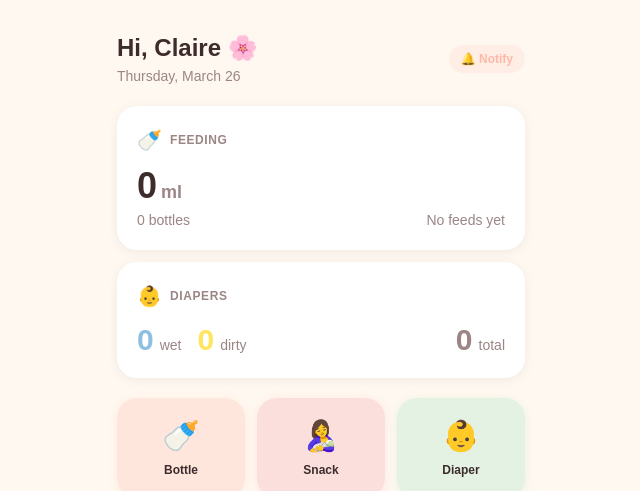
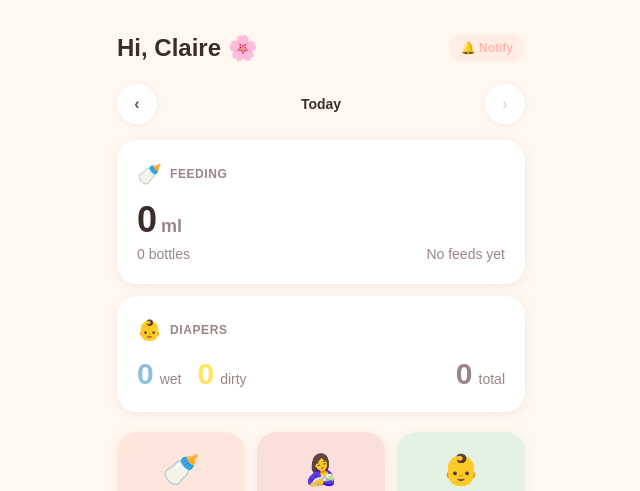
Before and after one commit to lkingl123/claire-tracker, a Next.js app: page / in a window 1280 px wide. Shown: the top 491 px of the page, without its empty margins (319-959 px from the left). Built offline with nearby package versions, Linux system fonts and the light colour scheme; no server answers; the database is empty.

Commit message:
add date navigator to view historical logs

```diff
--- a/src/app/page.tsx
+++ b/src/app/page.tsx
@@ -4,8 +4,10 @@ import { useState, useEffect, useCallback } from "react";
 import { supabase } from "@/lib/supabase";
 import { Feeding, Diaper } from "@/lib/types";
 import { setupNotifications, startFeedReminder } from "@/lib/notifications";
+import { isToday, startOfDay, endOfDay } from "date-fns";
 import Dashboard from "@/components/Dashboard";
 import Timeline from "@/components/Timeline";
+import DateNav from "@/components/DateNav";
 import BottleFeedModal from "@/components/BottleFeedModal";
 import BreastSnackModal from "@/components/BreastSnackModal";
 import DiaperModal from "@/components/DiaperModal";
@@ -18,45 +20,55 @@ export default function Home() {
   const [modal, setModal] = useState<Modal>(null);
   const [loading, setLoading] = useState(true);
   const [notificationsEnabled, setNotificationsEnabled] = useState(false);
+  const [selectedDate, setSelectedDate] = useState<Date>(new Date());
+
+  const isViewingToday = isToday(selectedDate);
 
   const loadData = useCallback(async () => {
-    const todayStart = new Date();
-    todayStart.setHours(0, 0, 0, 0);
+    const dayStart = startOfDay(selectedDate).toISOString();
+    const dayEnd = endOfDay(selectedDate).toISOString();
 
     const [feedRes, diaperRes] = await Promise.all([
       supabase
         .from("feedings")
         .select("*")
-        .gte("fed_at", todayStart.toISOString())
+        .gte("fed_at", dayStart)
+        .lte("fed_at", dayEnd)
         .order("fed_at", { ascending: false }),
       supabase
         .from("diapers")
         .select("*")
-        .gte("changed_at", todayStart.toISOString())
+        .gte("changed_at", dayStart)
+        .lte("changed_at", dayEnd)
         .order("changed_at", { ascending: false }),
     ]);
 
     if (feedRes.data) setFeedings(feedRes.data);
     if (diaperRes.data) setDiapers(diaperRes.data);
     setLoading(false);
-  }, []);
+  }, [selectedDate]);
 
   useEffect(() => {
+    setLoading(true);
     loadData();
+
+    // Only poll if viewing today
+    if (isViewingToday) {
       const interval = setInterval(loadData, 30000);
       return () => clearInterval(interval);
-  }, [loadData]);
+    }
+  }, [loadData, isViewingToday]);
 
   useEffect(() => {
     setupNotifications().then(setNotificationsEnabled);
   }, []);
 
   useEffect(() => {
-    if (feedings.length > 0) {
+    if (feedings.length > 0 && isViewingToday) {
       const lastFeed = new Date(feedings[0].fed_at);
       startFeedReminder(lastFeed, 180);
     }
-  }, [feedings]);
+  }, [feedings, isViewingToday]);
 
   const handleBottleFeed = async (ml: number) => {
     setModal(null);
@@ -111,18 +123,9 @@ export default function Home() {
       {/* Header */}
       <div className="px-5 pt-8 pb-2">
         <div className="flex items-center justify-between">
-          <div>
           <h1 className="text-2xl font-extrabold text-brown">
             Hi, Claire {"\uD83C\uDF38"}
           </h1>
-            <p className="text-sm font-medium text-brown-lighter mt-0.5">
-              {new Date().toLocaleDateString("en-US", {
-                weekday: "long",
-                month: "long",
-                day: "numeric",
-              })}
-            </p>
-          </div>
           {!notificationsEnabled && (
             <button
               onClick={async () => {
@@ -137,12 +140,18 @@ export default function Home() {
         </div>
       </div>
 
+      {/* Date navigator */}
+      <div className="px-5 py-3">
+        <DateNav date={selectedDate} onChange={setSelectedDate} />
+      </div>
+
       {/* Dashboard */}
-      <div className="px-5 pt-3">
+      <div className="px-5 pt-1">
         <Dashboard feedings={feedings} diapers={diapers} />
       </div>
 
-      {/* Action buttons */}
+      {/* Action buttons - only show on today */}
+      {isViewingToday && (
         <div className="px-5 py-5">
           <div className="grid grid-cols-3 gap-3">
             <button
@@ -168,11 +177,24 @@ export default function Home() {
             </button>
           </div>
         </div>
+      )}
+
+      {/* Back to today button when viewing history */}
+      {!isViewingToday && (
+        <div className="px-5 py-4">
+          <button
+            onClick={() => setSelectedDate(new Date())}
+            className="w-full py-3 bg-peach/40 text-brown rounded-2xl text-sm font-bold active:scale-[0.98] transition-transform"
+          >
+            {"\u2190"} Back to Today
+          </button>
+        </div>
+      )}
 
       {/* Timeline */}
       <div className="flex-1 px-5 overflow-y-auto hide-scrollbar">
         <h2 className="text-xs font-extrabold text-brown-lighter uppercase tracking-wider mb-3">
-          Today&apos;s Log
+          {isViewingToday ? "Today\u0027s Log" : "Log"}
         </h2>
         <Timeline
           feedings={feedings}
--- /dev/null
+++ b/src/components/DateNav.tsx
@@ -0,0 +1,46 @@
+"use client";
+
+import { format, isToday, isYesterday, subDays, addDays } from "date-fns";
+
+interface Props {
+  date: Date;
+  onChange: (date: Date) => void;
+}
+
+export default function DateNav({ date, onChange }: Props) {
+  const isCurrentDay = isToday(date);
+
+  const label = isToday(date)
+    ? "Today"
+    : isYesterday(date)
+      ? "Yesterday"
+      : format(date, "EEE, MMM d");
+
+  return (
+    <div className="flex items-center justify-between">
+      <button
+        onClick={() => onChange(subDays(date, 1))}
+        className="w-10 h-10 rounded-full bg-white shadow-[0_1px_6px_rgba(0,0,0,0.06)] flex items-center justify-center text-brown-light font-bold active:scale-90 transition-transform"
+      >
+        {"\u2039"}
+      </button>
+      <div className="text-center">
+        <div className="text-sm font-extrabold text-brown">{label}</div>
+        {!isCurrentDay && (
+          <div className="text-[10px] font-medium text-brown-lighter">
+            {format(date, "MMMM d, yyyy")}
+          </div>
+        )}
+      </div>
+      <button
+        onClick={() => !isCurrentDay && onChange(addDays(date, 1))}
+        className={`w-10 h-10 rounded-full bg-white shadow-[0_1px_6px_rgba(0,0,0,0.06)] flex items-center justify-center font-bold active:scale-90 transition-transform ${
+          isCurrentDay ? "text-brown-lighter/30" : "text-brown-light"
+        }`}
+        disabled={isCurrentDay}
+      >
+        {"\u203A"}
+      </button>
+    </div>
+  );
+}
```
Lines whose indentation alone changed are shown as unchanged.
